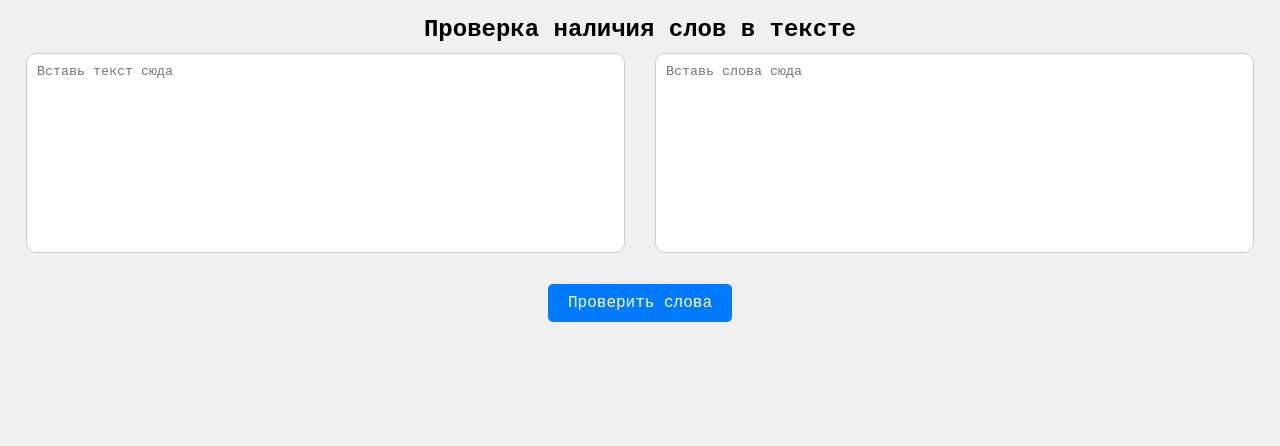
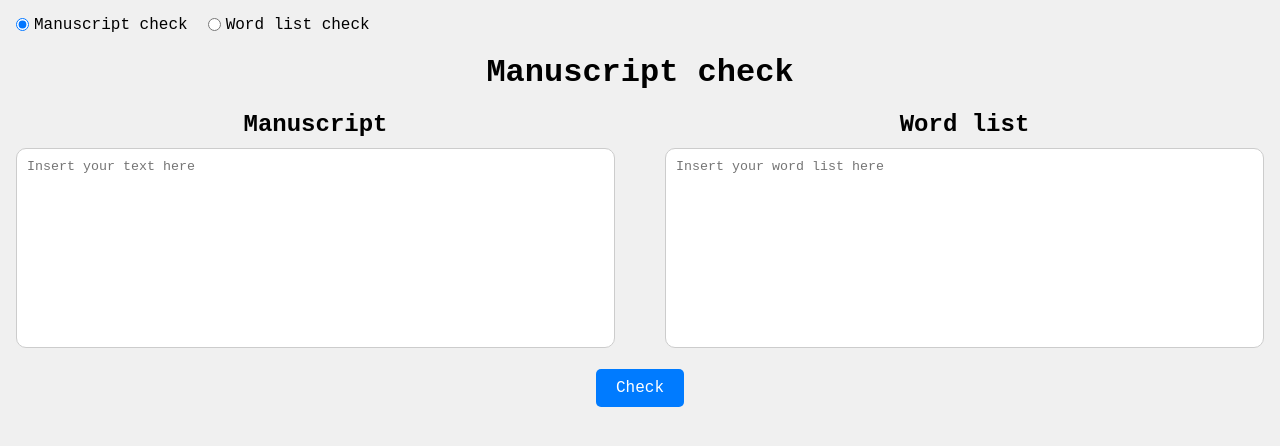
Before and after one commit to varaeff/NastyasHelper, a Vue app: page / in a window 1280 px wide. Shown: the top 446 px of the page. Built offline with nearby package versions, Linux system fonts and the light colour scheme.

Commit message:
word list check and translation to english added

```diff
--- a/src/components/WordsChecker.vue
+++ b/src/components/WordsChecker.vue
@@ -1,6 +1,8 @@
 <script setup>
 import { ref, computed, watch, nextTick } from 'vue'
 import { checkWords, escapeRegExp, getRegExp, copyWordsToClipboard } from '@/utils'
+
+const workType = ref('text')
 
 const text = ref('')
 const words = ref('')
@@ -76,6 +78,16 @@ watch(highlightedText, () => {
   scrollToSelectedHighlight()
 })
 
+watch(workType, () => {
+  text.value = ''
+  words.value = ''
+  wordsArray.value = []
+  highlightedText.value = ''
+  selectedWord.value = null
+  selectedNum.value = 1
+  foundCount.value = 0
+})
+
 const filteredWords = computed(() => {
   if (filter.value === 'found' || filter.value === 'not-found') {
     return wordsArray.value.filter((word) => {
@@ -90,36 +102,65 @@ const filteredWords = computed(() => {
 </script>
 
 <template>
-  <header>Проверка наличия слов в тексте</header>
-
   <main>
-    <div class="text-area">
-      <textarea v-model="text" rows="10" cols="50" placeholder="Вставь текст сюда"></textarea>
-      <textarea v-model="words" rows="10" cols="50" placeholder="Вставь слова сюда"></textarea>
+    <div class="work-selector">
+      <div class="margin">
+        <input class="radio" type="radio" id="text" value="text" v-model="workType" />
+        <label for="text">Manuscript check</label>
+      </div>
+      <div>
+        <input class="radio" type="radio" id="voc" value="voc" v-model="workType" />
+        <label for="voc">Word list check</label>
+      </div>
+    </div>
+    <h1>{{ workType === 'text' ? 'Manuscript check' : 'Word list check' }}</h1>
+    <div class="text-areas">
+      <div class="textarea-container">
+        <h2>{{ workType === 'text' ? 'Manuscript' : 'Glossary list' }}</h2>
+        <textarea
+          v-model="text"
+          rows="10"
+          cols="50"
+          :placeholder="workType === 'text' ? 'Insert your text here' : 'insert Glossary list here'"
+        ></textarea>
+      </div>
+      <div class="textarea-container">
+        <h2>{{ workType === 'text' ? 'Word list' : 'Core Vocabulary list' }}</h2>
+        <textarea
+          v-model="words"
+          rows="10"
+          cols="50"
+          :placeholder="
+            workType === 'text' ? 'Insert your word list here' : 'insert Core Vocabulary list here'
+          "
+        ></textarea>
+      </div>
     </div>
 
-    <button @click="[text, highlightedText, wordsArray, selectedWord] = checkWords(text, words)">
-      Проверить слова
+    <button
+      @click="[text, highlightedText, wordsArray, selectedWord] = checkWords(text, words, workType)"
+    >
+      Check
     </button>
 
     <div v-if="wordsArray.length" class="result">
-      <h2>Результат:</h2>
-      <div class="output">
+      <h2>Results</h2>
+      <div :class="['output', workType === 'voc' ? 'equal' : '']">
         <div class="interactive-text" v-html="highlightedText" ref="interactiveTextRef"></div>
 
         <div class="words">
           <div class="filter">
             <div class="label">
-              <input type="radio" id="all" value="all" v-model="filter" />
-              <label for="all">Все слова</label>
+              <input class="radio" type="radio" id="all" value="all" v-model="filter" />
+              <label class="label" for="all">All words</label>
             </div>
             <div class="label">
-              <input type="radio" id="found" value="found" v-model="filter" />
-              <label for="found">Найденные слова</label>
+              <input class="radio" type="radio" id="found" value="found" v-model="filter" />
+              <label class="label" for="found">Found words</label>
             </div>
             <div class="label">
-              <input type="radio" id="not-found" value="not-found" v-model="filter" />
-              <label for="not-found">Не найденные слова</label>
+              <input class="radio" type="radio" id="not-found" value="not-found" v-model="filter" />
+              <label class="label" for="not-found">Not found words</label>
             </div>
           </div>
 
@@ -161,16 +202,14 @@ const filteredWords = computed(() => {
         </div>
       </div>
       <button class="margin" @click="copyWordsToClipboard(wordsArray, text, false)">
-        Скопировать не найденные слова
+        Copy not found words
       </button>
-      <button @click="copyWordsToClipboard(wordsArray, text, true)">
-        Скопировать найденные слова
-      </button>
+      <button @click="copyWordsToClipboard(wordsArray, text, true)">Copy found words</button>
     </div>
 
     <div v-if="isEditModalOpen" class="modal-overlay">
       <div class="modal">
-        <h3 class="modal-element">Редактировать слово</h3>
+        <h3 class="modal-element">Edit word</h3>
         <input
           class="modal-element modal-input"
           v-model="editWordValue"
@@ -179,12 +218,12 @@ const filteredWords = computed(() => {
           autofocus
         />
         <div class="modal-element" :style="{ color: editWordFound ? 'green' : 'red' }">
-          {{ editWordFound ? 'Слово найдено в тексте' : 'Слово не найдено в тексте' }}
+          {{ editWordFound ? 'Found' : 'Not found' }}
         </div>
         <div class="modal-buttons">
-          <button @click="saveEditWord" :disabled="!editWordValue.trim()">Сохранить</button>
+          <button @click="saveEditWord" :disabled="!editWordValue.trim()">Save</button>
           <button @click="[isEditModalOpen, editWordIndex, editWordValue] = [false, null, '']">
-            Отмена
+            Cancel
           </button>
         </div>
       </div>
@@ -193,19 +232,30 @@ const filteredWords = computed(() => {
 </template>
 
 <style lang="scss" scoped>
-header {
-  font-size: 1.5rem;
-  font-weight: bold;
-  text-align: center;
-}
-
 main {
   display: flex;
   flex-direction: column;
   align-items: center;
 }
 
-.text-area {
+.radio {
+  margin-right: 5px;
+  transform: translateY(2px);
+}
+
+.work-selector {
+  display: flex;
+  flex-direction: row;
+  justify-content: flex-start;
+  margin-right: auto;
+  margin-bottom: 20px;
+}
+
+h1 {
+  margin-bottom: 20px;
+}
+
+.text-areas {
   display: flex;
   justify-content: space-between;
   align-items: center;
@@ -213,10 +263,17 @@ main {
   margin-bottom: 21px;
 }
 
+.textarea-container {
+  display: flex;
+  flex-direction: column;
+  align-items: center;
+  width: 48%;
+}
+
 textarea {
-  width: 48%;
+  width: 100%;
   height: 200px;
-  margin: 10px;
+  margin: 0;
   padding: 10px;
   resize: none;
   border: 1px solid $border-color;
--- a/src/utils/index.js
+++ b/src/utils/index.js
@@ -1,4 +1,4 @@
-export const checkWords = (text, words) => {
+export const checkWords = (text, words, workType) => {
   const normilizedText = text
     .split('\n')
     .map((line) => line.replace(/\s+/g, ' ').trim())
@@ -7,11 +7,17 @@ export const checkWords = (text, words) => {
 
   const highlightedText = normilizedText.replace(/\n/g, '<br>')
 
-  const normilizedWords = words
-    .replace(/\((m|f|mpl|fpl)\)/gi, '')
-    .split('\n')
-    .map((word) => word.trim())
-    .filter((word) => word.length > 0)
+  const normilizedWords =
+    workType === 'text'
+      ? words
+          .replace(/\((m|f|mpl|fpl)\)/gi, '')
+          .split('\n')
+          .map((word) => word.trim())
+          .filter((word) => word.length > 0)
+      : words
+          .split('\n')
+          .map((word) => word.trim())
+          .filter((word) => word.length > 0)
 
   return [normilizedText, highlightedText, normilizedWords, null]
 }
@@ -22,7 +28,7 @@ export const escapeRegExp = (str) => {
 
 export const getRegExp = (word) => {
   const escapedWord = escapeRegExp(word.trim())
-  const pattern = `(^|[^\\p{L}])(${escapedWord})(?=[\\s.,!?;:]|$)`
+  const pattern = `(^|[^\\p{L}]|<br\\s*/?>)(${escapedWord})(?=[\\s.,!?;:]|<br\\s*/?>|$)`
   return new RegExp(pattern, 'giu')
 }
 
@@ -33,9 +39,7 @@ export const copyWordsToClipboard = (wordsArray, text, found) => {
   })
   if (wordsToReturn.length > 0) {
     navigator.clipboard.writeText(wordsToReturn.join('\n')).then(() => {
-      alert('Слова скопированы в буфер обмена!')
+      alert('Copied to clipboard')
     })
-  } else {
-    alert('Нет слов для копирования!')
   }
 }
```
